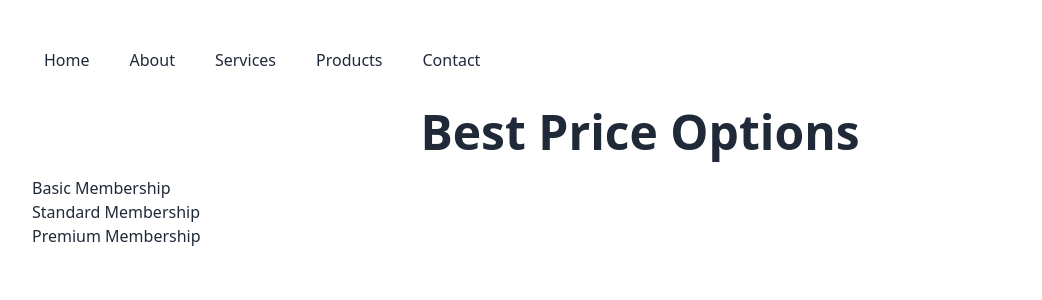
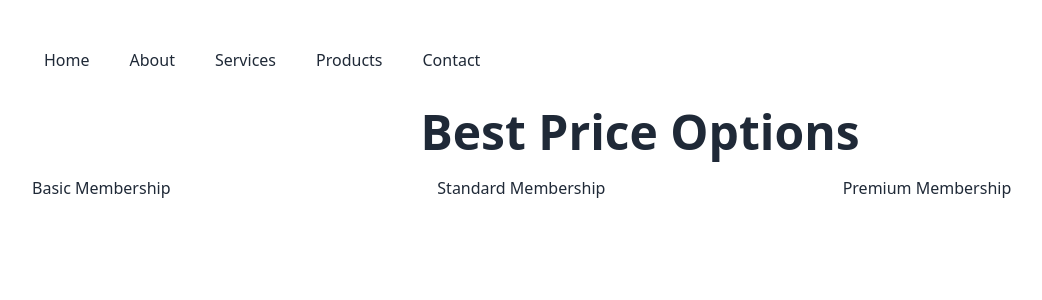
Before and after one commit to AskatAsh/React-JS-Practice, a React (Vite) app in the folder third-react/: page / in a window 1280 px wide. Shown: the top 300 px of the page, without its empty margins (0-1042 px from the left). Built offline with nearby package versions, Linux system fonts and the light colour scheme.

Commit message:
used grid layout to show price options

```diff
--- a/third-react/src/Component/PriceOptions/PriceOptions.jsx
+++ b/third-react/src/Component/PriceOptions/PriceOptions.jsx
@@ -49,9 +49,12 @@ const PriceOptions = () => {
     return (
         <div>
             <h3 className='text-5xl font-bold text-center my-5'>Best Price Options</h3>
+            <div className="grid grid-cols-3 justify-center">
                 {
                     priceOptions.map(option => <PriceOption key={option.id} option={option}></PriceOption>)
                 }
+            </div>
+
         </div>
     );
 };
```
Lines whose indentation alone changed are shown as unchanged.
